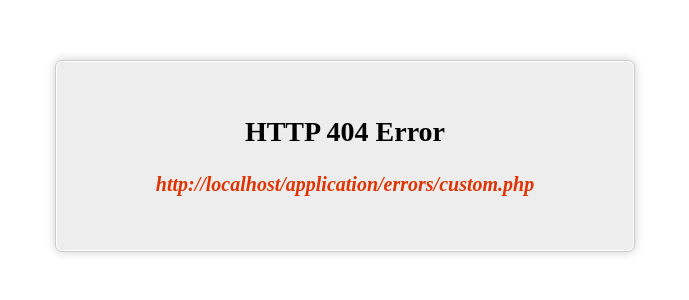
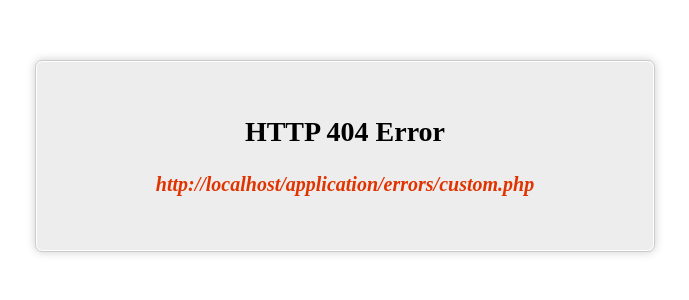
Before and after one commit to phpprogrammer/Breeze, a PHP site: page /application/errors/custom.php in a window 1280 px wide. Shown: the top 300 px of the page, without its empty margins (295-984 px from the left). Run offline with PHP 8.4, Linux system fonts and the light colour scheme; data that the repository does not hold is empty.

Commit message:
visual fixes in 404 and custom error file

```diff
--- a/application/errors/custom.php
+++ b/application/errors/custom.php
@@ -14,7 +14,8 @@ div#container {
 }
 section {
 	display:inline-block;
-	margin:0 auto 40px;
+	width:33%;
+    margin:0 auto 40px;
 	padding:30px 100px;
 	background:#ededed;
 	border:1px solid #ccc;
@@ -22,9 +23,9 @@ section {
 	box-shadow:inset 0 1px 0 white,inset 0 -1px 0 white,inset 1px 0 0 white,inset -1px 0 0 white, 0 0 10px rgba(0,0,0,0.2);
 }
 h1 { font-size:28px; }
-h3 { font-size:24px; }
+h2 { font-size:24px; }
 p { font-size:20px; }
-p, h1, h3 { margin:25px 0; }
+p, h1, h2 { margin:25px 0; }
 p#url { color:#E13300; font-size:20px; font-weight:bold; font-style:italic; }
 </style>
 
@@ -32,7 +33,7 @@ p#url { color:#E13300; font-size:20px; font-weight:bold; font-style:italic; }
 	<div id="container">
 		<section>
 			<h1>HTTP 404 Error</h1>
-			<h3><?=$title?></h3>
+			<h2><?=$title?></h2>
 			<p id="url"><?='http://'.$_SERVER['HTTP_HOST'].$_SERVER['REQUEST_URI']?></p>
 			<p><?=$message?></p>
 		</section>
```
Also changed, not shown: application/errors/404.php (+5 -4 lines).
